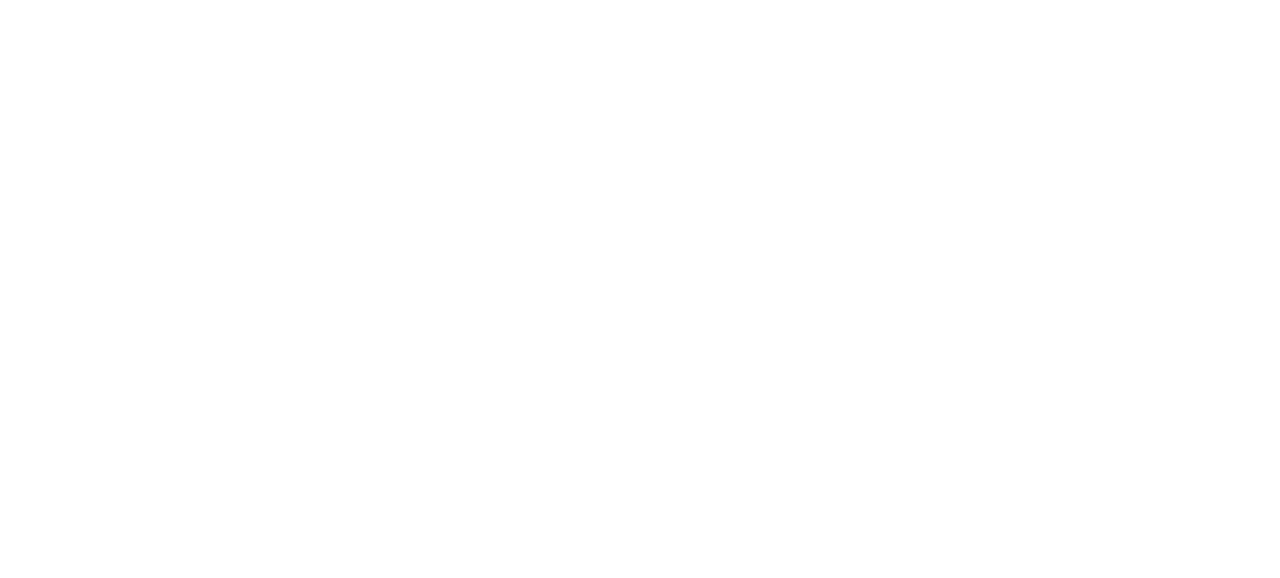
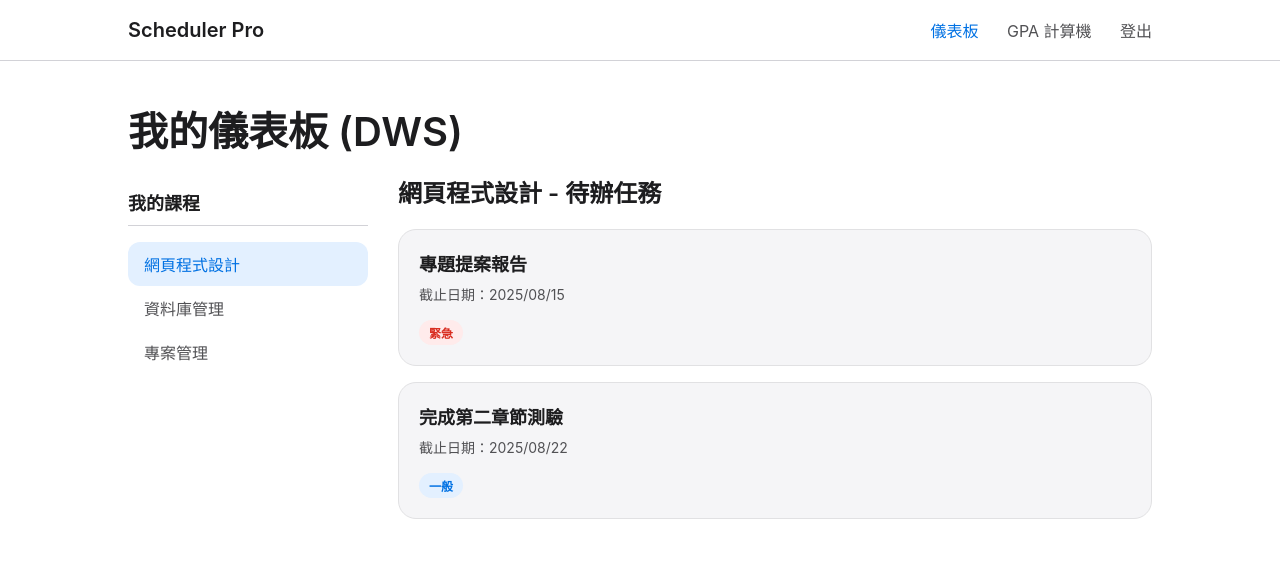
Before and after one commit to chenglin1712/smart-scheduler, a plain HTML site: page dashboard.html in a window 1280 px wide. Drawn offline with Linux system fonts and the light colour scheme.

Commit message:
Feat: Implement static UI for dashboard page

```diff
--- a/css/style.css
+++ b/css/style.css
@@ -146,3 +146,88 @@ h1 {
   text-decoration: none;
   font-weight: 500;
 }
+
+/* css/style.css (追加在檔案最後) */
+
+/* 5. 儀表板頁面樣式 */
+.dashboard-layout {
+  display: flex;
+  gap: 30px; /* 左右兩欄的間距 */
+  align-items: flex-start;
+}
+
+.sidebar {
+  width: 240px;
+  flex-shrink: 0; /* 防止側邊欄被壓縮 */
+}
+
+.sidebar-section h2 {
+  font-size: 18px;
+  padding-bottom: 10px;
+  border-bottom: 1px solid var(--border-color);
+  margin-bottom: 16px;
+}
+
+.course-list {
+  list-style: none;
+  padding: 0;
+  margin: 0;
+}
+.course-list li a {
+  display: block;
+  padding: 10px 16px;
+  text-decoration: none;
+  color: var(--text-color-light);
+  border-radius: var(--radius-m);
+  transition: background-color 0.2s ease, color 0.2s ease;
+  font-weight: 500;
+}
+.course-list li a:hover {
+  background-color: var(--content-bg-color);
+  color: var(--text-color);
+}
+.course-list li a.active {
+  background-color: #e3f0ff; /* 淺藍色背景 */
+  color: var(--primary-color);
+}
+
+.main-content {
+  flex-grow: 1; /* 主內容區填滿剩餘空間 */
+}
+.main-content h2 {
+  font-size: 24px;
+  font-weight: 600;
+  margin-top: 0;
+}
+
+.task-card {
+  background-color: var(--content-bg-color);
+  padding: 20px;
+  border-radius: var(--radius-l);
+  margin-bottom: 16px;
+  border: 1px solid #e1e1e3;
+}
+.task-card h3 {
+  margin: 0 0 8px 0;
+  font-size: 18px;
+}
+.task-meta {
+  margin: 0 0 16px 0;
+  font-size: 14px;
+  color: var(--text-color-light);
+}
+.task-status {
+  display: inline-block;
+  padding: 4px 10px;
+  font-size: 12px;
+  font-weight: 600;
+  border-radius: 20px;
+}
+.status-urgent {
+  background-color: #ffebeb;
+  color: #d92d20;
+}
+.status-normal {
+  background-color: #e3f0ff;
+  color: var(--primary-color);
+}
--- a/dashboard.html
+++ b/dashboard.html
@@ -0,0 +1,53 @@
+<!DOCTYPE html>
+<html lang="zh-TW">
+  <head>
+    <meta charset="UTF-8" />
+    <meta name="viewport" content="width=device-width, initial-scale=1.0" />
+    <title>儀表板 - 大學生智能排程系統</title>
+    <link rel="stylesheet" href="css/style.css" />
+  </head>
+  <body>
+    <header class="navbar">
+      <div class="nav-container">
+        <a href="index.html" class="nav-logo">Scheduler Pro</a>
+        <nav class="nav-menu">
+          <a href="dashboard.html" class="active">儀表板</a>
+          <a href="gpa.html">GPA 計算機</a>
+          <a href="#">登出</a>
+        </nav>
+      </div>
+    </header>
+
+    <main class="main-container">
+      <h1>我的儀表板 (DWS)</h1>
+      <div class="dashboard-layout">
+        <aside class="sidebar">
+          <section class="sidebar-section">
+            <h2>我的課程</h2>
+            <ul class="course-list">
+              <li><a href="#" class="active">網頁程式設計</a></li>
+              <li><a href="#">資料庫管理</a></li>
+              <li><a href="#">專案管理</a></li>
+            </ul>
+          </section>
+        </aside>
+
+        <section class="main-content">
+          <h2>網頁程式設計 - 待辦任務</h2>
+          <div class="task-card">
+            <h3>專題提案報告</h3>
+            <p class="task-meta">截止日期：2025/08/15</p>
+            <div class="task-status status-urgent">緊急</div>
+          </div>
+          <div class="task-card">
+            <h3>完成第二章節測驗</h3>
+            <p class="task-meta">截止日期：2025/08/22</p>
+            <div class="task-status status-normal">一般</div>
+          </div>
+        </section>
+      </div>
+    </main>
+
+    <script src="js/dashboard.js"></script>
+  </body>
+</html>
```
